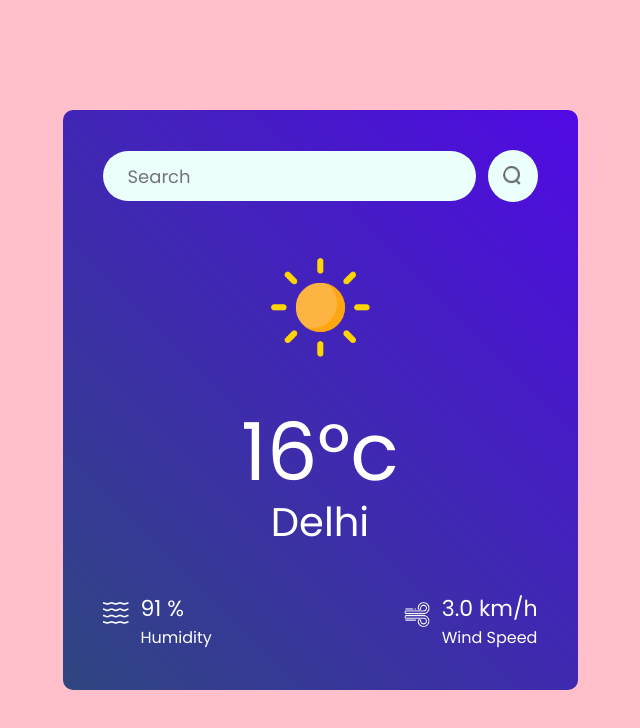
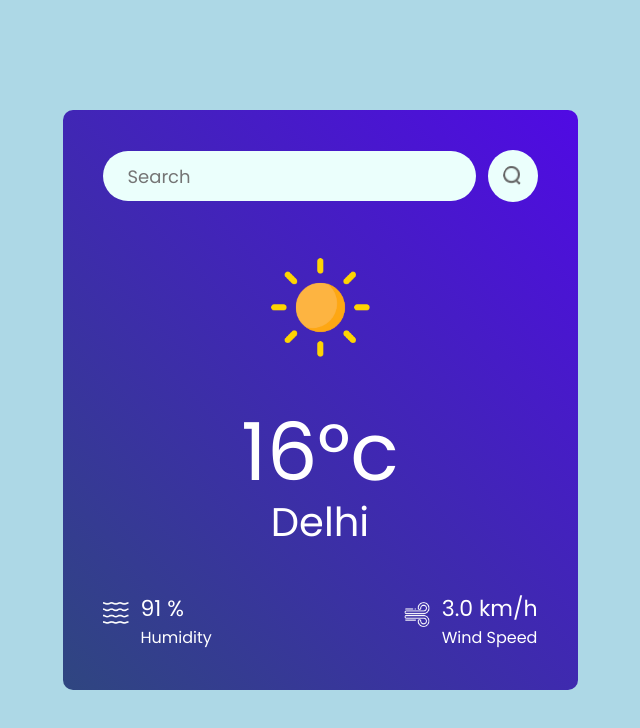
Before and after one commit to tanisha1527/React-Project1, a React (Vite) app: page / in a window 1280 px wide. Shown: the top 728 px of the page, without its empty margins (320-960 px from the left). Built offline with nearby package versions, Linux system fonts and the light colour scheme.

Commit message:
change background color

```diff
--- a/src/index.css
+++ b/src/index.css
@@ -11,5 +11,5 @@
 .app{
   min-height: 100vh;
   display: grid;
-  background: pink;
+  background: lightblue;
 }
```
Also changed, not shown: 1 other file (tests, documents, lock files or other folders).
